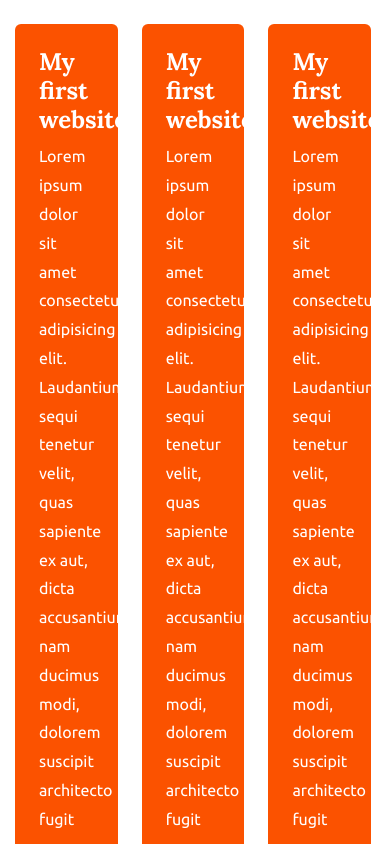
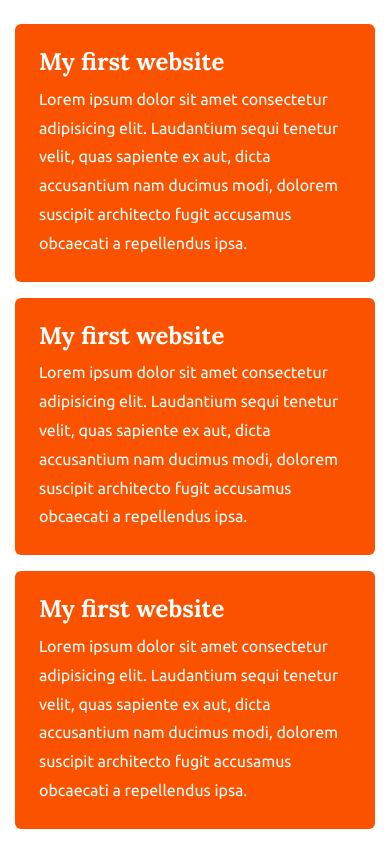
Before and after one commit to AbrarulRhythm/my-first-github-repo, a plain HTML site: page index.html in a window 390 px wide. Shown: the top 844 px of the page. Drawn offline with Linux system fonts and the light colour scheme.

Commit message:
fixed respoinsive issue

```diff
--- a/styles/style.css
+++ b/styles/style.css
@@ -111,10 +111,20 @@ img {
     .masonry {
         columns: 3;
     }
+
+    .col {
+        width: 50%;
+        margin-bottom: 16px;
+    }
 }
 
 @media (max-width : 767px) {
     .masonry {
         columns: 2;
     }
+
+    .col {
+        width: 100%;
+        margin-bottom: 16px;
+    }
 }
```
